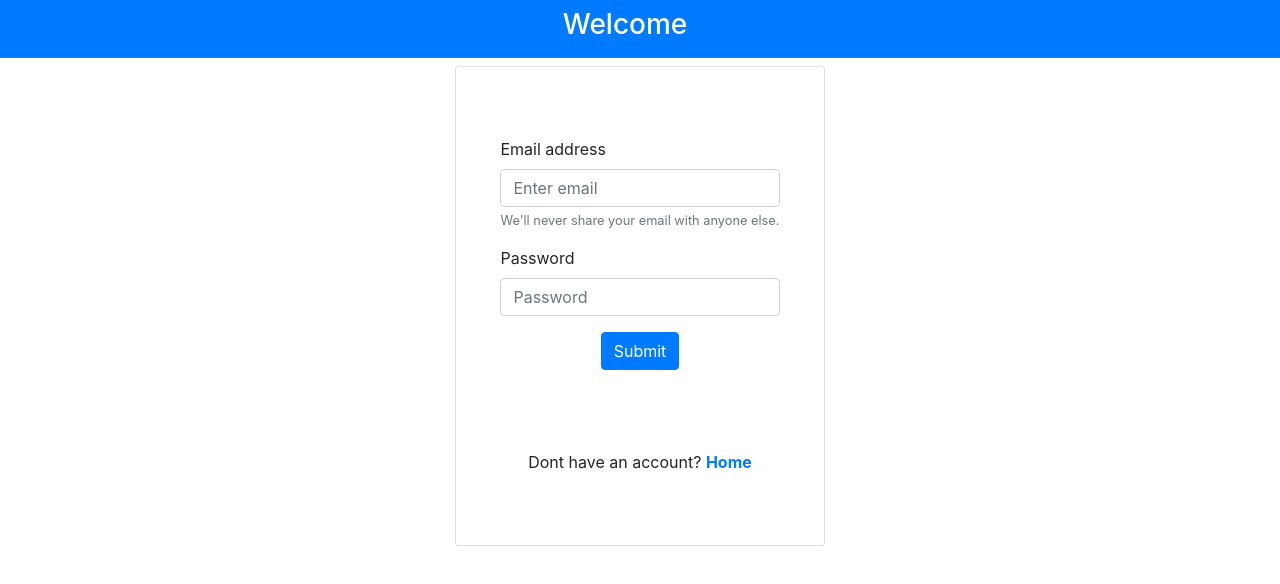
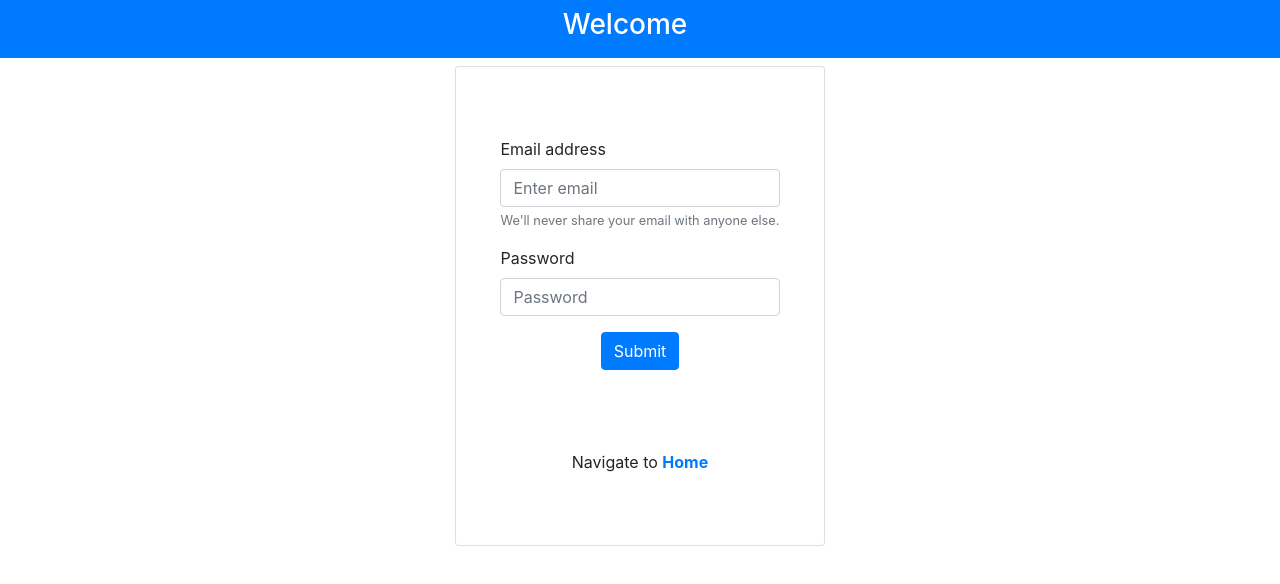
Before and after one commit to Ferdinand1945/onepako, a React (Create React App) app: page / in a window 1280 px wide. Shown: the top 584 px of the page. Built offline with nearby package versions, Linux system fonts and the light colour scheme; no server answers.

Commit message:
fix titles and home link

```diff
--- a/src/components/LoginForm/LoginForm.js
+++ b/src/components/LoginForm/LoginForm.js
@@ -91,7 +91,7 @@ function LoginForm(props) {
                 {state.successMessage}
             </div>
             <div className="registerMessage">
-                <span>Dont have an account? </span>
+                <span>Navigate to </span>
                 <span className="loginText" onClick={() => redirectToRegister()}>Home</span>
             </div>
         </div>
--- a/src/components/RegistrationForm/RegistrationForm.js
+++ b/src/components/RegistrationForm/RegistrationForm.js
@@ -110,7 +110,7 @@ function RegistrationForm(props) {
                 {state.successMessage}
             </div>
             <div className="mt-2">
-                <span>Already have an account? </span>
+                <span>Navigate to </span>
                 <span className="loginText" onClick={() => redirectToLogin()}>Login here</span>
             </div>
 
```
